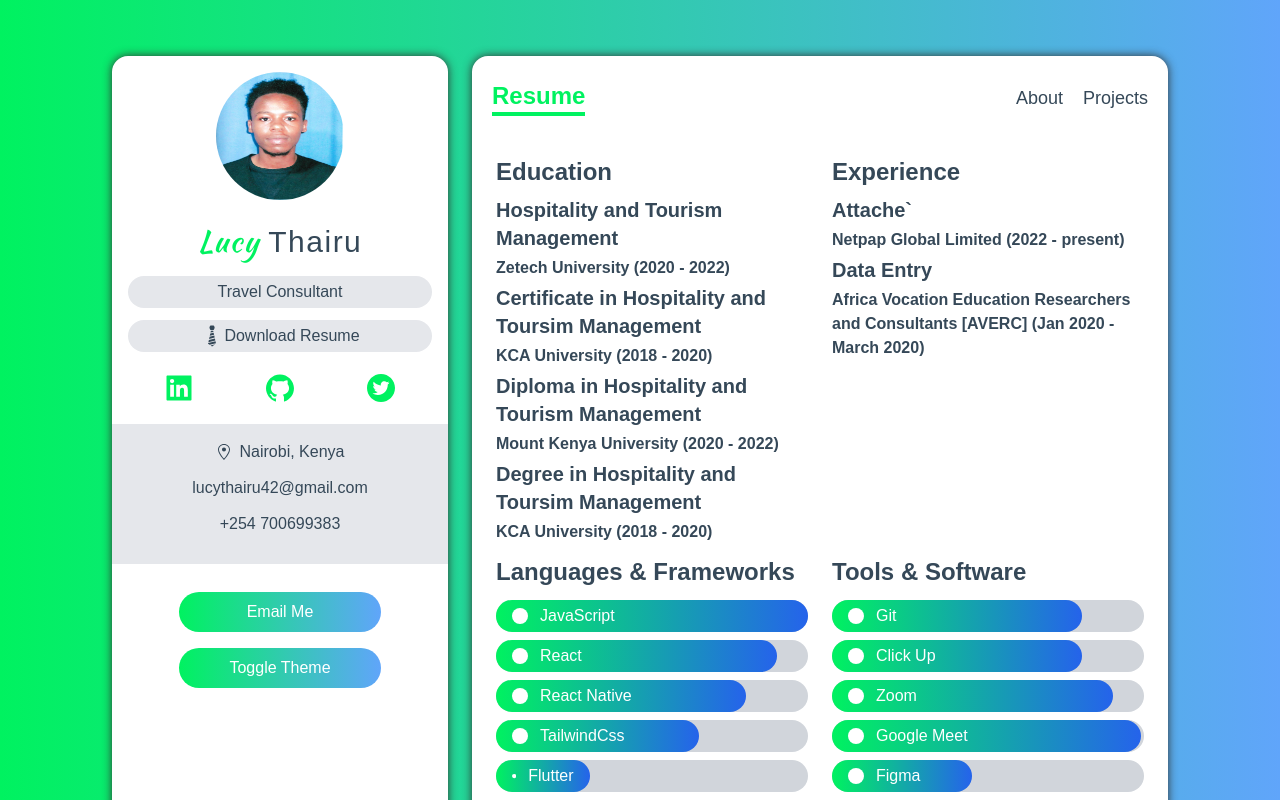
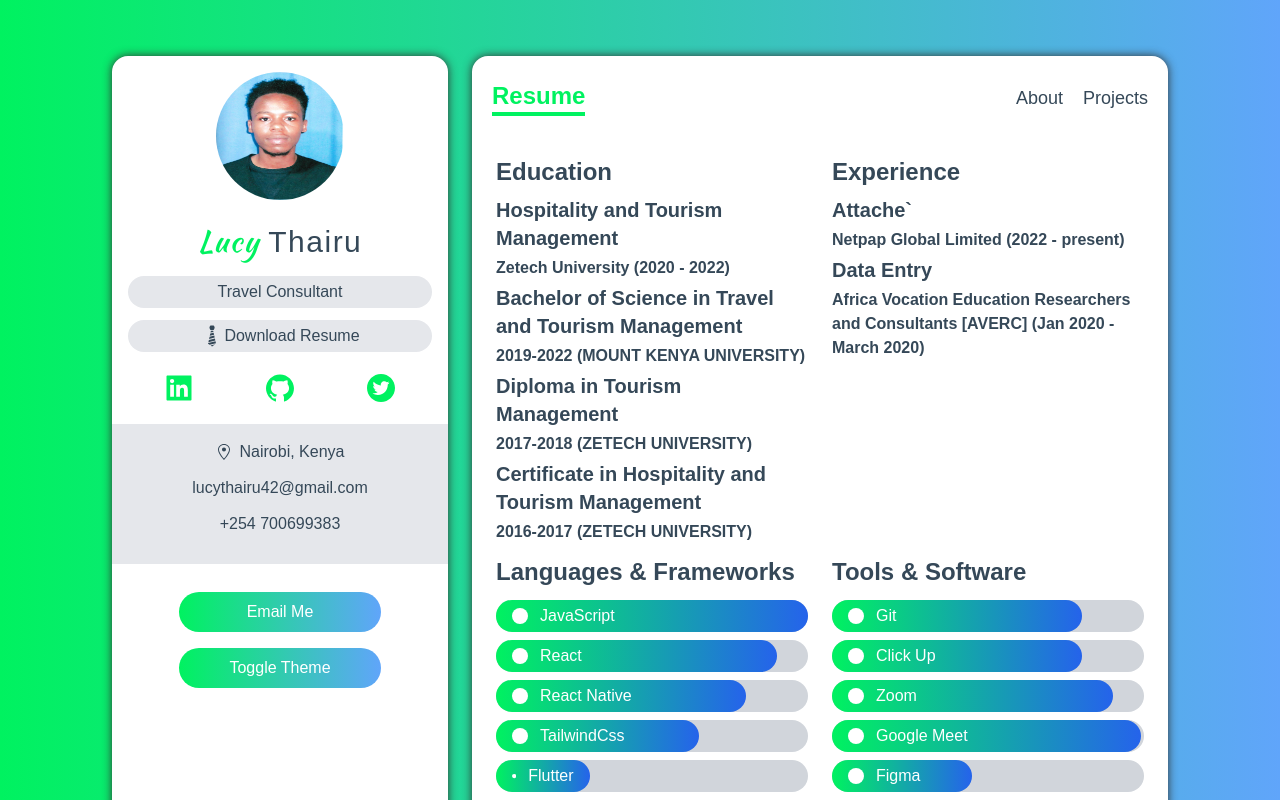
Before and after one commit to IntelRadeon266/Portfolio-lucy, a Next.js app: page /resume in a window 1280 px wide. Shown: the top 800 px of the page. Built offline with nearby package versions, Linux system fonts and the light colour scheme.

Commit message:
Update resume.tsx

```diff
--- a/pages/resume.tsx
+++ b/pages/resume.tsx
@@ -27,21 +27,21 @@ const Resume: NextPage = () => {
               Zetech University (2020 - 2022)
             </p>
 
-            <h5 className="my-1 text-xl font-bold">Certificate in Hospitality and Toursim Management</h5>
+            <h5 className="my-1 text-xl font-bold"> Bachelor of Science in Travel and Tourism Management</h5>
             <p className="font-semibold">
-              KCA University (2018 - 2020)
+              2019-2022 (MOUNT KENYA UNIVERSITY)
             </p>
 
           </div>
           <div>
-            <h5 className="my-1 text-xl font-bold">Diploma in Hospitality and Tourism Management</h5>
+            <h5 className="my-1 text-xl font-bold"> Diploma in Tourism Management</h5>
             <p className="font-semibold">
-              Mount Kenya University (2020 - 2022)
+              2017-2018 (ZETECH UNIVERSITY)
             </p>
 
-            <h5 className="my-1 text-xl font-bold">Degree in Hospitality and Toursim Management</h5>
+            <h5 className="my-1 text-xl font-bold">Certificate in Hospitality and Tourism Management </h5>
             <p className="font-semibold">
-              KCA University (2018 - 2020)
+              2016-2017 (ZETECH UNIVERSITY)
             </p>
 
           </div>
```
